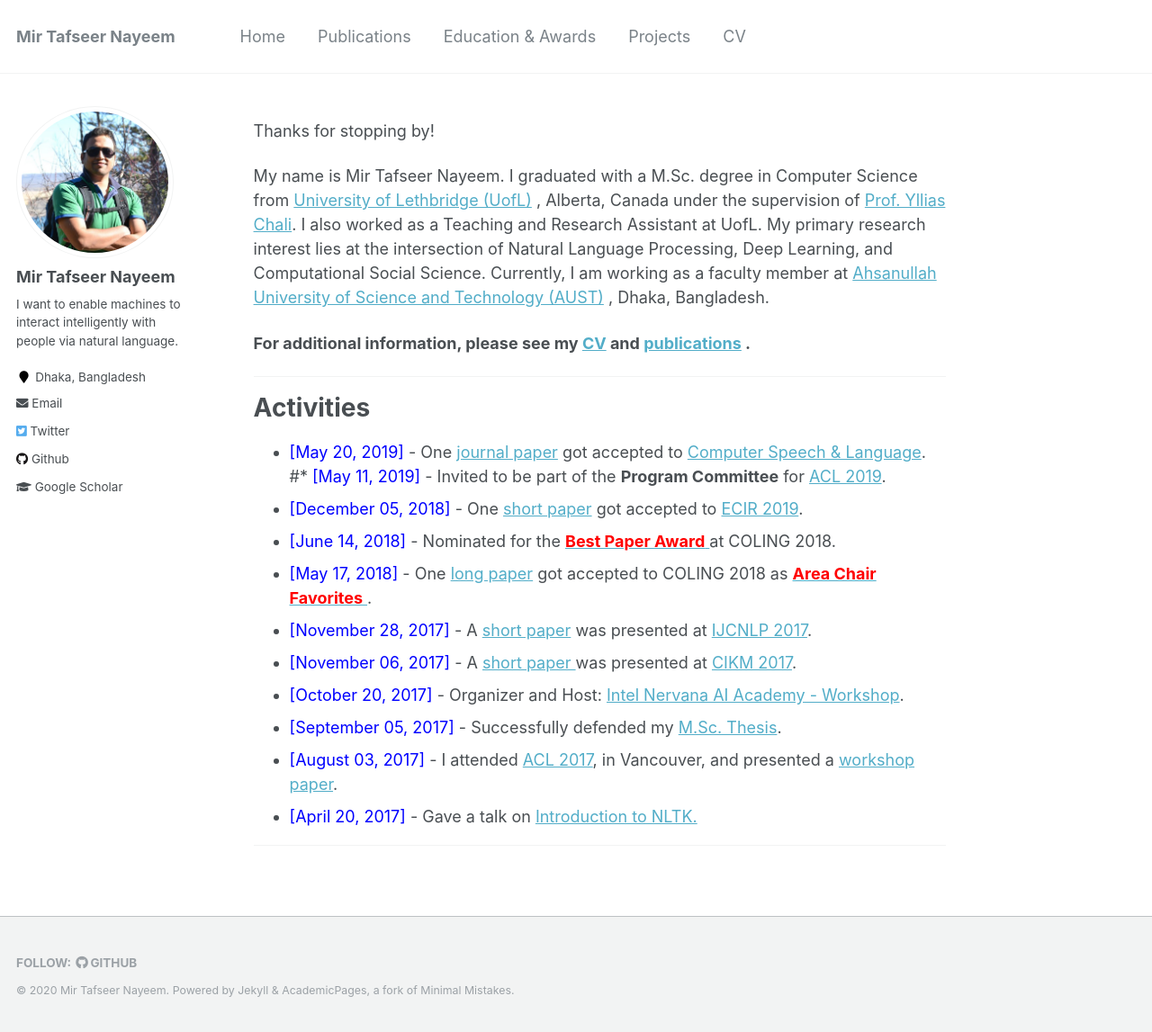
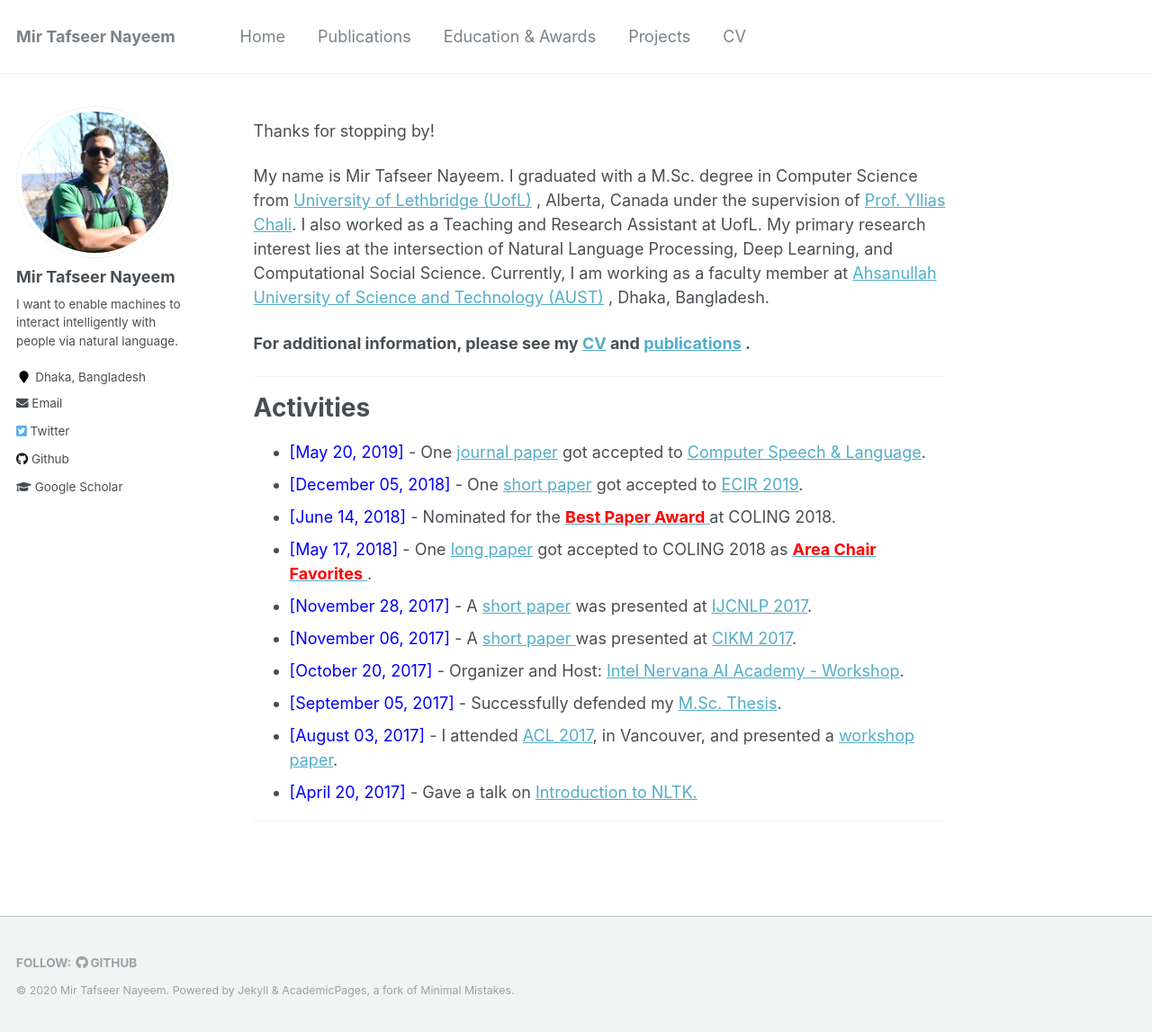
Before and after one commit to sujan-sarker/sujan-sarker.github.io, a Jekyll site: the page built from _pages/about.md, in a window 1280 px wide and 1147 px high. Shown: the whole window at 90% size. Built offline with Jekyll 4.4.1, drawn with Linux system fonts in a browser that asks for light colours.

Commit message:
Update about.md

```diff
--- a/_pages/about.md
+++ b/_pages/about.md
@@ -20,7 +20,6 @@ My name is Mir Tafseer Nayeem. I graduated with a M.Sc. degree in Computer Scien
 # Activities
 
 * <span style="color:Blue"> [May 20, 2019] </span> - One [journal paper](https://www.sciencedirect.com/science/article/pii/S0885230818303449) got accepted to  [Computer Speech & Language](https://www.journals.elsevier.com/computer-speech-and-language).
-#* <span style="color:Blue"> [May 11, 2019] </span> - Invited to be part of the **Program Committee** for [ACL 2019](http://www.acl2019.org/EN/index.xhtml).
 * <span style="color:Blue"> [December 05, 2018] </span> - One [short paper](https://link.springer.com/chapter/10.1007/978-3-030-15719-7_14) got accepted to [ECIR 2019](http://ecir2019.org/).
 * <span style="color:Blue"> [June 14, 2018] </span> - Nominated for the [<span style="color:Red"> **Best Paper Award** </span>](http://coling2018.org/coling-2018-best-papers/) at COLING 2018.
 * <span style="color:Blue"> [May 17, 2018] </span> - One [long paper](http://aclweb.org/anthology/C18-1102) got accepted to COLING 2018 as [<span style="color:Red"> **Area Chair Favorites** </span>](http://coling2018.org/coling-2018-best-papers/).
```
